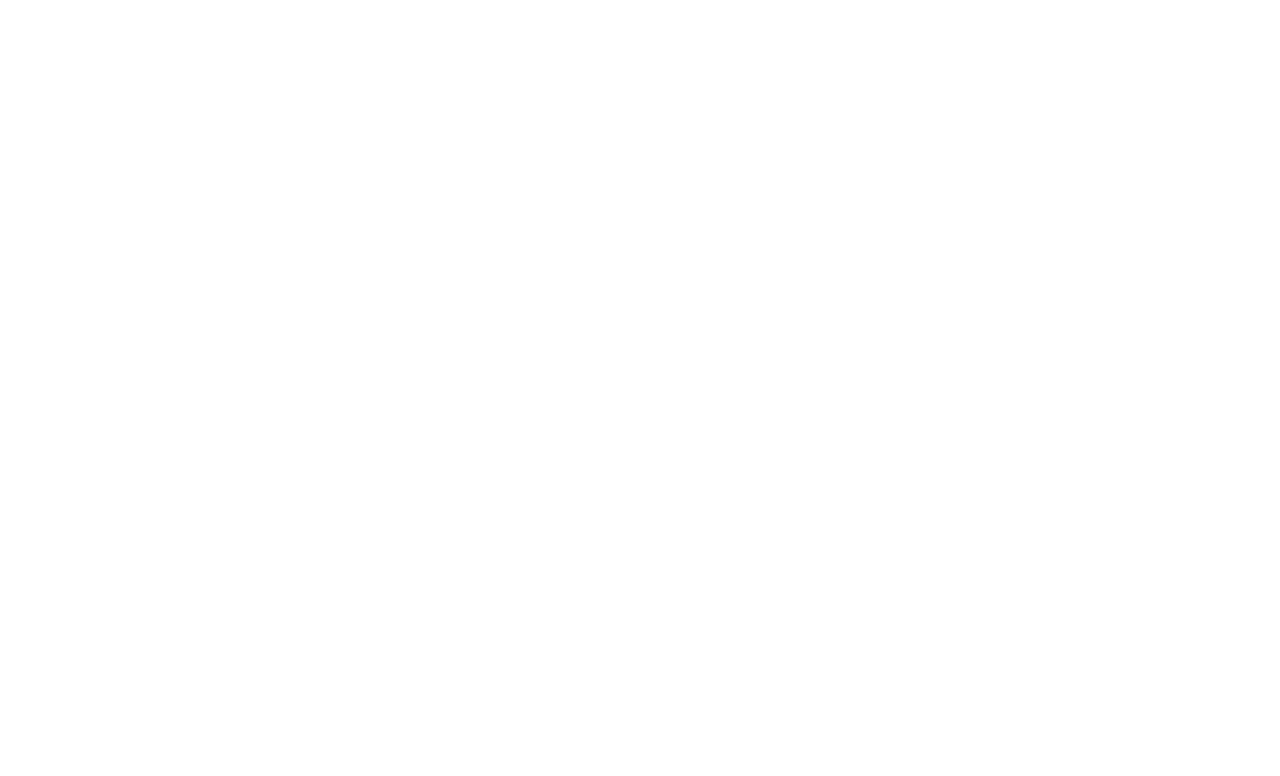
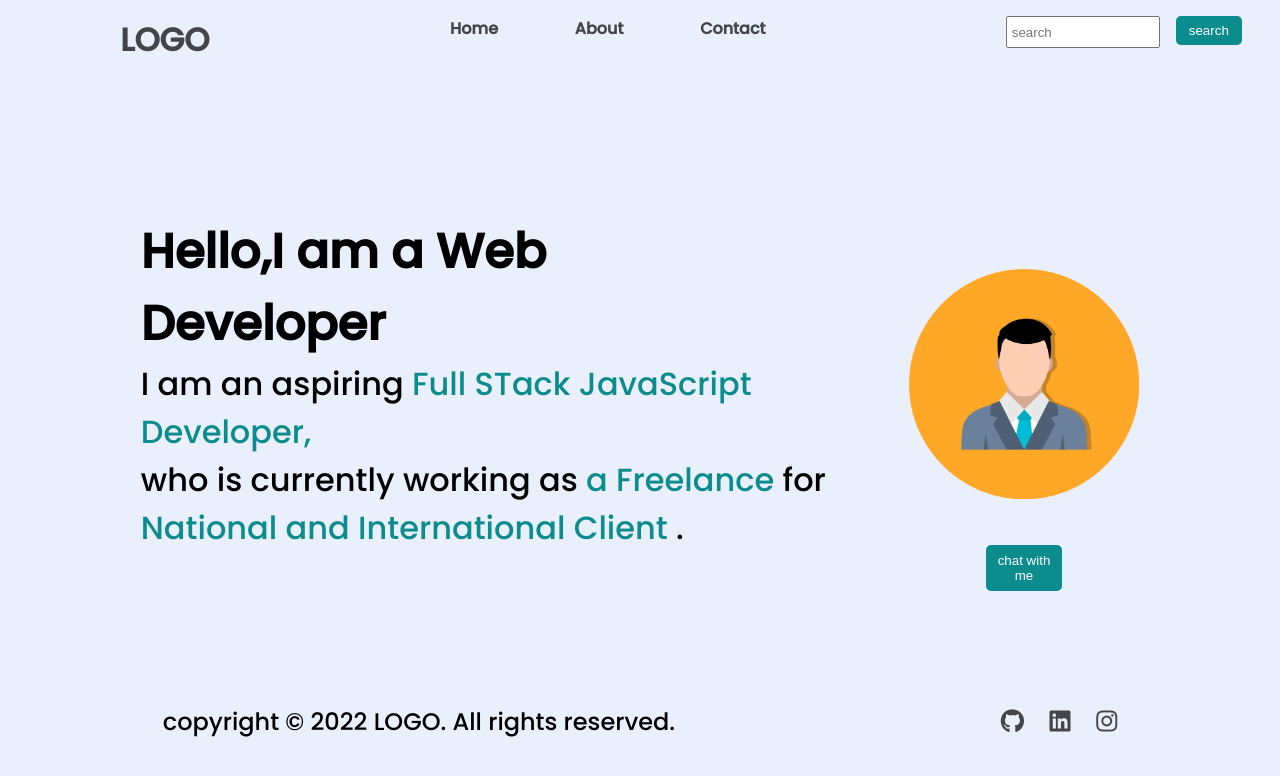
Before and after one commit to shivsundar3009/CODESOFT, a plain HTML site: page portfolio-html-css-js/index.html in a window 1280 px wide. Drawn offline with Linux system fonts and the light colour scheme.

Commit message:
level 1 completed

```diff
--- /dev/null
+++ b/calculator/style.css
@@ -0,0 +1,53 @@
+*{
+    padding: 0;margin: 0;
+    font-weight: 700;
+}
+body{
+    height: 100vh;
+    background-color: #40C2D8;
+}
+.center{
+    height: 80vh;
+    display: flex;
+    justify-content: center;
+    align-items: center;
+}
+.c1{
+
+    display: grid;
+    grid-template-columns: 7vh 7vh 7vh 7vh;
+    grid-row-gap: 3.5vh;
+    grid-column-gap: 1vw;
+    /* grid-row: 5/ span 2; */
+}
+.calculator{
+    scale: 1.2;
+    background-color: #454545;
+   /* margin-top: 15vh; */
+    height: 55vh;
+    width: 22vw;
+    display: flex;
+    flex-direction: column;
+    /* border: 1px solid red; */
+    gap: 4vh;
+    align-items: center;
+    border-radius: 25px;
+
+}
+button{
+    border-radius: 12px;
+    background-color: #FEFEFE;
+    cursor: pointer;
+    padding: 1vh 1vw;
+}
+#input{
+    margin-top: 4vh;
+    padding-right: 1vw;
+    height: 4vh;
+    width: 15.5vw;
+    text-align: right;
+}
+.equals{
+    grid-column: 1/ span 2;
+    background-color: #F19D30;
+}
--- a/portfolio-html-css-js/index.html
+++ b/portfolio-html-css-js/index.html
@@ -1,11 +1,69 @@
 <!DOCTYPE html>
 <html lang="en">
+
 <head>
     <meta charset="UTF-8">
+    <meta http-equiv="X-UA-Compatible" content="IE=edge">
     <meta name="viewport" content="width=device-width, initial-scale=1.0">
-    <title>Document</title>
+    <title>project with HTML and CSS</title>
+    <link rel="stylesheet" href="style.css">
+    <link rel="stylesheet" href="https://cdnjs.cloudflare.com/ajax/libs/font-awesome/6.3.0/css/all.min.css">
+    <link rel="preconnect" href="https://fonts.googleapis.com">
+<link rel="preconnect" href="https://fonts.gstatic.com" crossorigin>
+<link href="https://fonts.googleapis.com/css2?family=Poppins:wght@500&display=swap" rel="stylesheet">
 </head>
+
 <body>
+    <header>
+        <nav>
+            <a href="" id="a1">LOGO</a>
+            <div class="li">
+                <ul id="ul1">
+                    <li><a href="" class="a3">Home</a></li>
+                    <li><a href="" class="a3">About</a></li>
+                    <li><a href="" class="a3">Contact</a></li>
+                </ul>
+            </div>
+            <div class="search">
+                <input type="text" placeholder=" search" class="input1">
+                <button class="button1">search</button>
+            </div>
+        </nav>
+    </header>
+    <section class="sec">
+        <div class="left">
 
+            <h1>
+                Hello,I am a <span id="s1">Web <br>Developer</span>
+            </h1>
+            <p>
+                I am an aspiring <span class="s2"> Full STack JavaScript <br> Developer,</span> <br>who is currently
+                working as <span class="s2"> a Freelance </span> for <br><span class="s2"> National and International
+                    Client</span> .
+            </p>
+        </div>
+        <div class="right">
+            <img src="./avtar.png" alt="avtar" class="img123">
+
+
+        <button id="bt2">chat with me</button>
+    </div>
+    </section>
+    <footer>
+        <div class="F">
+
+            <p class="p11">copyright &copy; 2022 LOGO. All rights reserved.</p>
+            <ul id="ul2">
+                <li>
+
+            <a href=""><i class="fa-brands fa-github"></i></a>
+
+            </li>
+            <li><a href=""><i class="fa-brands fa-linkedin"></i></a></li>
+            <li><a href=""><i class="fa-brands fa-instagram"></i></a></li>
+        </ul>
+        </div>
+    </footer>
 </body>
+
 </html>
--- /dev/null
+++ b/portfolio-html-css-js/style.css
@@ -0,0 +1,101 @@
+*{
+    padding: 0;margin: 0;box-sizing: border-box;
+}
+body{
+    height: 100%;
+    width: 100%;
+    background-color: #eaeffc;
+    font-family: 'Poppins', sans-serif;
+}
+nav{
+    display: flex;
+    justify-content: space-around;
+    font-weight: 700;
+    margin-top: 2vh;
+}
+#ul1{
+    display: flex;
+    list-style: none;
+    gap: 6vw;
+}
+ a{
+    text-decoration: none;
+    color: #444546;
+}
+section{
+    height: 80vh;
+    display: flex;
+    align-items: center;
+    justify-content: center;
+}
+.s2{
+    color: #0c8c8d;
+}
+.left{
+    font-size: 2em;
+    width: 60%;
+}
+.F{
+    font-size: 1.5em;
+    display: flex;
+    justify-content: space-around;
+
+}
+i{
+    color: #444546;
+
+}
+li{
+    list-style: none;
+
+}
+ul{
+    display: flex;
+    gap: 2vw;
+}
+.right{
+    display: flex;
+    flex-direction: column;
+    align-items: center;
+}
+.img123{
+   width: 18vw;
+}
+#bt2{
+    margin-top: 17px;
+  width: 6vw;
+  right: 0;
+  position: absolute;
+  right: 17vw;
+  top:66vh;
+  padding: 1vh;
+}
+button{
+    color: white;
+    background-color: #0c8c8d;
+    border: none;
+   border-radius: 5px;
+}
+button:hover{
+    cursor: pointer;
+    color: #0c8c8d;
+    background-color: #fff;
+    border: 1px solid #0c8c8d;
+}
+.search{
+    height: 4vh;
+    display: flex;
+    gap:2vw;
+}
+.button1{
+    position: absolute;
+    right: 3vw;
+    padding: 0.9vh 1vw;
+}
+#a1{
+    font-size: 2em;
+
+}
+.input1{
+    width: 12vw;
+}
--- /dev/null
+++ b/to-do-list/style.css
@@ -0,0 +1,90 @@
+*{
+    margin: 0;padding: 0;
+    box-sizing: border-box;
+    font-family: 'Poppins', sans-serif;
+}
+.box{
+    height: 100vh;
+    width: 100%;
+    background-image: linear-gradient(135deg, #153677, #4e085f);
+    display: flex;
+    justify-content: center;
+    align-items: center;
+}
+.to-do{
+    height: 40vh;
+    width: 50vw;
+    background-color: #fff;
+    margin-bottom: 10%;
+}
+
+.to-do h1{
+    margin-left: 20px;
+}
+
+.to-do img {
+    /* margin-left: 1; */
+    margin-top: 10px;
+    height: 35px;
+}
+.row{
+    padding:5px 15px;
+    border-radius: 30px;
+    background: #edeef0;
+    display: flex;
+    justify-content: space-between;
+    margin: 10px;
+}
+button{
+    border: none;
+    cursor: pointer;
+    color: white;
+    padding: 16px 50px;
+    border-radius: 16px;
+    background-color: #ff5945;
+}
+input {
+    border: none;
+    outline: none;
+    background-color: transparent;
+}
+li {
+    padding: 5px;
+    margin-left: 40px;
+    list-style: none;
+    user-select: none;
+    position: relative;
+    cursor: pointer;
+}
+ul li::before{
+    /* position: relative; */
+    left: -30px;
+    content: '';
+    height: 25px;
+    width: 25px;
+    border-radius: 50%;
+    background-image: url(./unchecked.png);
+    position: absolute;
+    background-size: cover;
+    background-position: center;
+
+}
+li.checked {
+    text-decoration: line-through;
+}
+li.checked::before{
+    background-image: url(./checked.png);
+}
+span{
+    padding: 2px 5px;
+    border-radius: 50%;
+    position: absolute;
+    right: 0;
+    margin-right: 40px;
+    /* height: 50px; */
+    text-align: center;
+    font-size: 25px;
+}
+span:hover{
+    background: #edeef0;
+}
```
Also changed, not shown: calculator/index.html (added, +58 -0 lines), calculator/script.js (added, +25 -0 lines), to-do-list/index.html (added, +37 -0 lines), to-do-list/script.js (added, +28 -0 lines), portfolio-html-css-js/avtar.png (added), to-do-list/checked.png (added), to-do-list/icon.png (added), to-do-list/unchecked.png (added).
